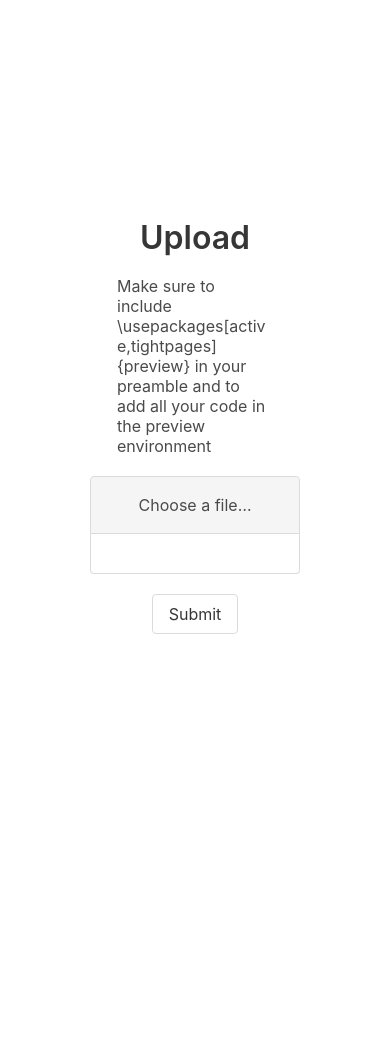
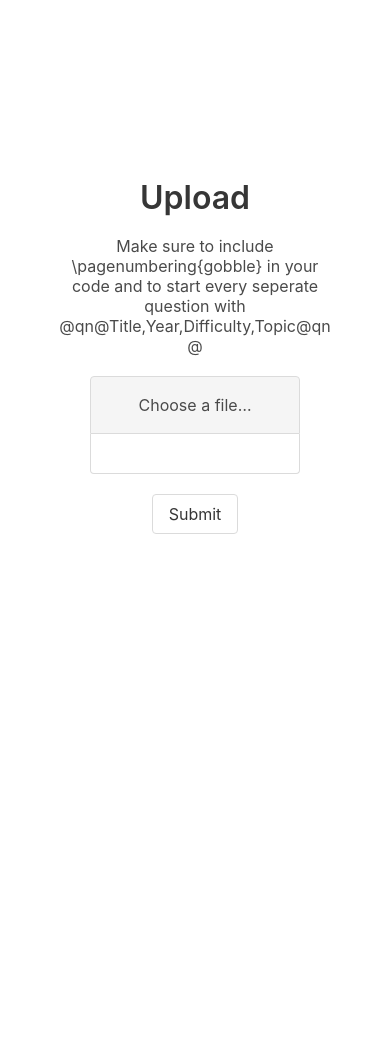
Before and after one commit to kavishsathia/tau, a Flask app: template templates/upload.html in a window 390 px wide. Shown: the part 60-1124 px from the top of the page. After the commit the page ends 594 px from the top, so only its background shows below. Run offline with Flask 2, Linux system fonts and the light colour scheme; the template is opened without the code that fills it: most values are stand-ins (such as "Sample title", 1, 10 or a date in 2020).

Commit message:
thirty-ninth

```diff
--- a/templates/results.html
+++ b/templates/results.html
@@ -29,7 +29,7 @@
             grid-template-columns: 1fr;
             width: 70%;
         }
-        @media only screen and (max-width: 850px) {
+        @media only screen and (max-width: 1000px) {
             .grid {
                 width: 100%;
             }
--- a/templates/upload.html
+++ b/templates/upload.html
@@ -12,8 +12,16 @@
       src="https://cdn.jsdelivr.net/npm/mathjax@3/es5/tex-chtml.js">
     </script>
     <style>
-    .widthSetter {
+        .text-center {
+            text-align: center;
+        }
+        .widthSetter {
             width: 40%;
+        }
+        @media only screen and (max-width: 850px) {
+          .widthSetter {
+            width: 70%;
+        }
         }
         .marginNav {
             display: grid;
@@ -31,7 +39,7 @@
             display: flex;
             justify-content: center;
             position: relative;
-            top: 200px;
+            top: 160px;
         }
         .grid {
             display: grid;
@@ -95,7 +103,7 @@
             <h1 class="title">Upload</h1>
         </div>
         <div class="center2">
-            <h1 class="subtitle is-6">Make sure to include \usepackages[active,tightpages]{preview} in your preamble and to add all your code in the preview environment</h1>
+            <h1 class="subtitle is-6 text-center">Make sure to include \pagenumbering{gobble} in your code and to start every seperate question with @qn@Title,Year,Difficulty,Topic@qn@</h1>
         </div>
         <form action="/uploadData" method="POST" enctype="multipart/form-data">
         <div class="center2">
```
Also changed, not shown: templates/index.html (+19 -4 lines), templates/sign_in.html (+6 -1 lines), templates/sign_up.html (+6 -1 lines), questions.db.
